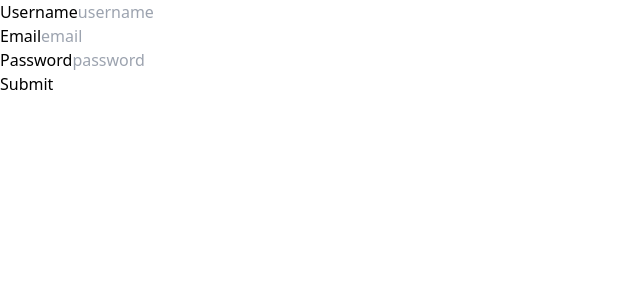
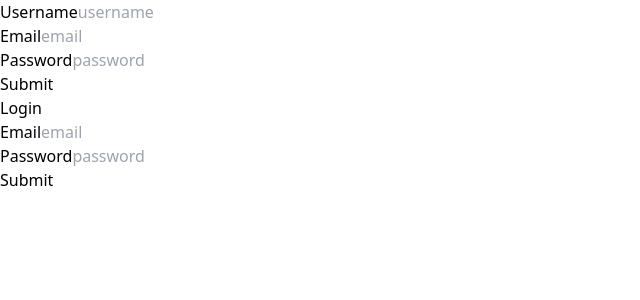
Before and after one commit to 894risper/ReShare, a React (Vite) app: page / in a window 1280 px wide. Shown: the top 300 px of the page, without its empty margins (0-640 px from the left). Built offline with nearby package versions, Linux system fonts and the light colour scheme.

Commit message:
added the login form

```diff
--- a/src/App.jsx
+++ b/src/App.jsx
@@ -1,6 +1,7 @@
 import React from 'react'
 import Registration from './pages/Registration'
 import './index.css'
+import Login from './pages/Login'
 
 function App() {
 
@@ -8,6 +9,7 @@ function App() {
     <>
 
       <Registration/>
+<Login/>
     </>
   )
 }
--- /dev/null
+++ b/src/pages/Login.jsx
@@ -0,0 +1,65 @@
+import React, { useEffect } from 'react'
+import { useForm } from 'react-hook-form'
+const Login = () => {
+    const {register,handleSubmit,formState,reset}=useForm();
+
+    useEffect (()=>{
+      reset({email:"",password:""})
+    },[reset])
+
+    const handleFormSubmit =()=>{
+        reset();
+    }
+
+
+
+  return (
+    <div>Login
+<form onSubmit={handleSubmit(handleFormSubmit)}>
+<div>
+
+   <label htmlFor="email">Email</label>
+   <input type="email"
+
+   placeholder='email'
+   {...register("email",{
+    required:"the email is required",
+    pattern:{
+         value: /^[a-zA-Z0-9._%+-]+@[a-zA-Z0-9.-]+\.[a-zA-Z]{2,}$/,
+            message:"invalid email"
+    }
+   })}
+   />
+       {formState.errors.email &&(
+
+<p>
+ {formState.errors.email.message}
+</p>
+) }
+</div>
+<div>
+<label htmlFor="password">Password</label>
+    <input type="password"
+    placeholder='password'
+    {...register("password",{
+        required:"the password is required",
+        pattern:{
+            value: /^(?=.*[a-z])(?=.*[A-Z])(?=.*\d)(?=.*[@$!%*?&])[A-Za-z\d@$!%*?&]{8,}$/,
+  message: "Password must be at least 8 characters long, contain one uppercase letter, one lowercase letter, one number, and one special character"
+        }
+    })}
+    />
+    {formState.errors.password &&(
+        <p>
+            {formState.errors.password.message}
+        </p>
+    )}
+</div>
+<button type="submit">Submit</button>
+</form>
+
+    </div>
+  )
+}
+
+export default Login
```
